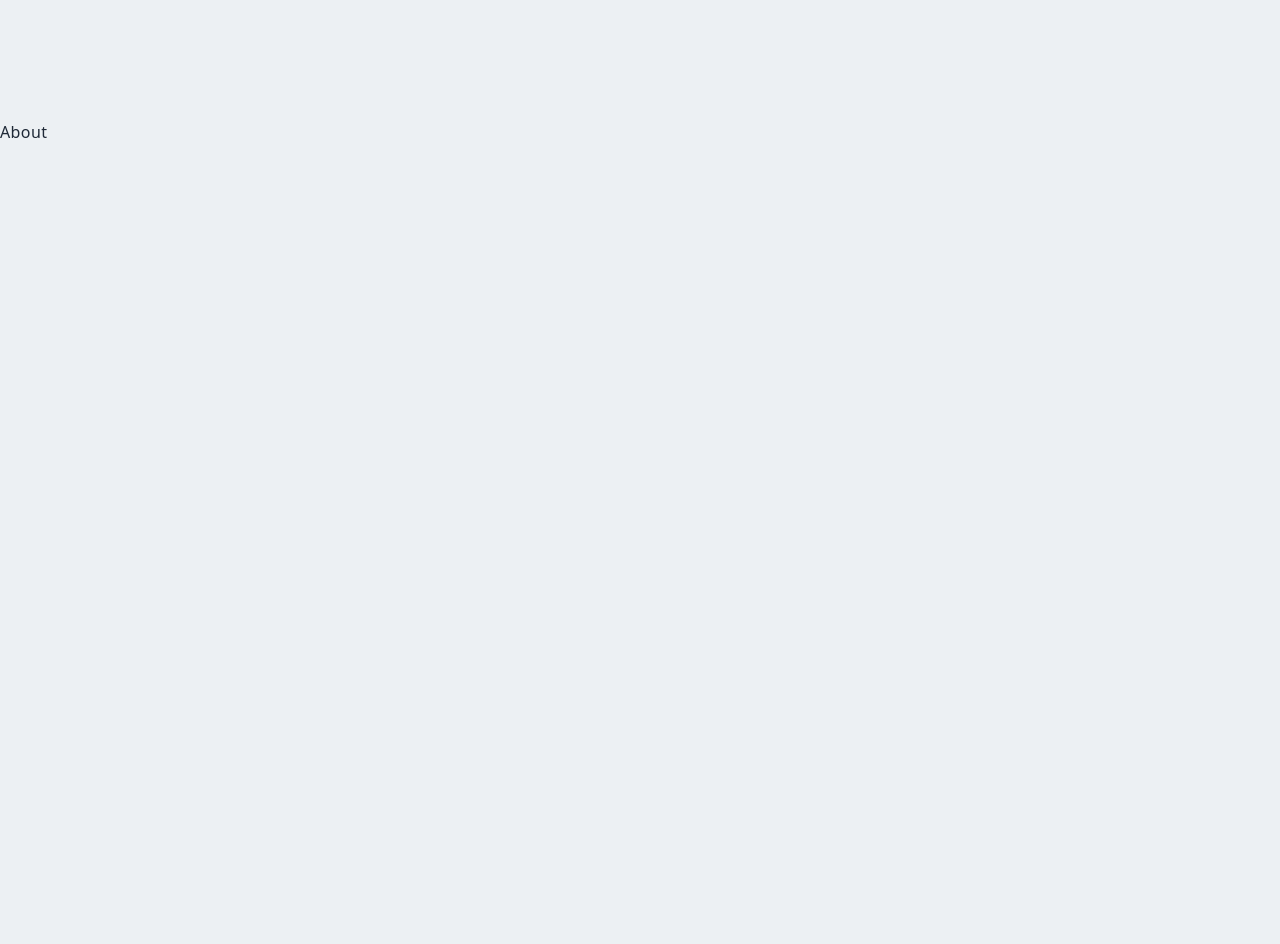
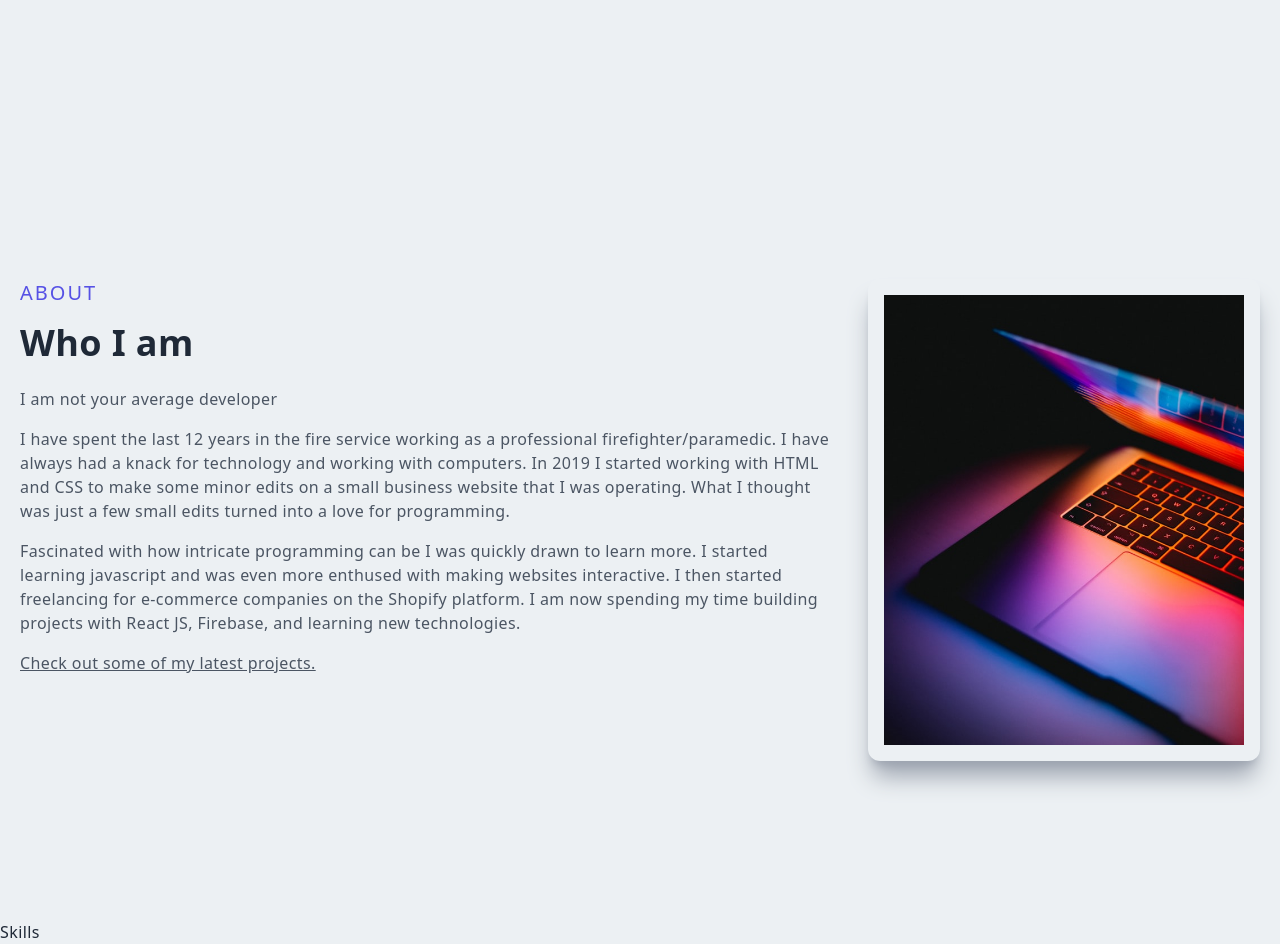
Before and after one commit to mryevhenii07/next-js, a Next.js app: page / in a window 1280 px wide. Shown: the part 680-1624 px from the top of the page. Before the commit the page ends 824 px from the top, so only its background shows below. Built offline with nearby package versions, Linux system fonts and the light colour scheme.

Commit message:
create comp skills

```diff
--- a/components/About.jsx
+++ b/components/About.jsx
@@ -1,7 +1,40 @@
 import React from 'react';
+import Image from 'next/image';
+
+import AboutImg from '../public/assets/about.jpg';
 
 const About = () => {
-  return <div>About</div>;
+  return (
+    <div className="w-full md:h-screen p-2 flex items-center py-16">
+      <div className="max-w-[1240px] m-auto md:grid grid-cols-3 gap-8">
+        <div className="col-span-2">
+          <p className="uppercase text-xl tracking-widest text-[#5651e5]">About</p>
+          <h2 className="py-4">Who I am</h2>
+          <p className="py-2 text-gray-600">I am not your average developer</p>
+          <p className="py-2 text-gray-600">
+            I have spent the last 12 years in the fire service working as a professional
+            firefighter/paramedic. I have always had a knack for technology and working with
+            computers. In 2019 I started working with HTML and CSS to make some minor edits on a
+            small business website that I was operating. What I thought was just a few small edits
+            turned into a love for programming.
+          </p>
+          <p className="py-2 text-gray-600">
+            Fascinated with how intricate programming can be I was quickly drawn to learn more. I
+            started learning javascript and was even more enthused with making websites interactive.
+            I then started freelancing for e-commerce companies on the Shopify platform. I am now
+            spending my time building projects with React JS, Firebase, and learning new
+            technologies.
+          </p>
+          <p className="py-2 text-gray-600 underline cursor-pointer">
+            Check out some of my latest projects.
+          </p>
+        </div>
+        <div className="w-full h-auto m-auto shadow-xl shadow-gray-400 rounded-xl flex items-center justify-center p-4 hover:scale-105 ease-in duration-300">
+          <Image src={AboutImg} alt="img" />
+        </div>
+      </div>
+    </div>
+  );
 };
 
 export default About;
--- /dev/null
+++ b/components/Skills.jsx
@@ -0,0 +1,9 @@
+import React from 'react'
+
+const Skills = () => {
+  return (
+    <div>Skills</div>
+  )
+}
+
+export default Skills
--- a/pages/index.js
+++ b/pages/index.js
@@ -3,6 +3,7 @@
 import NavBar from '../components/NavBar';
 import Main from '../components/Main';
 import About from '../components/About';
+import Skills from '../components/Skills';
 
 export default function Home() {
   return (
@@ -15,6 +16,7 @@
       <NavBar />
       <Main />
       <About />
+      <Skills />
     </div>
   );
 }
```
